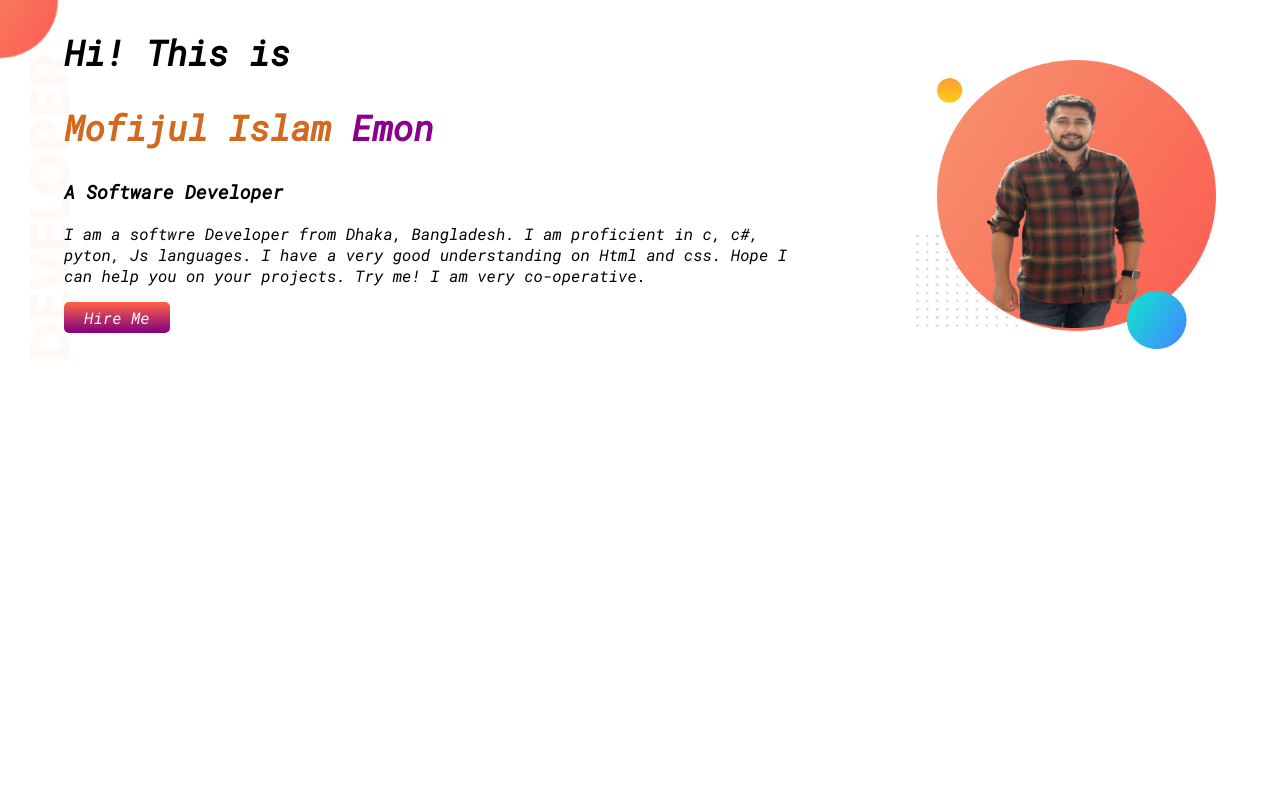
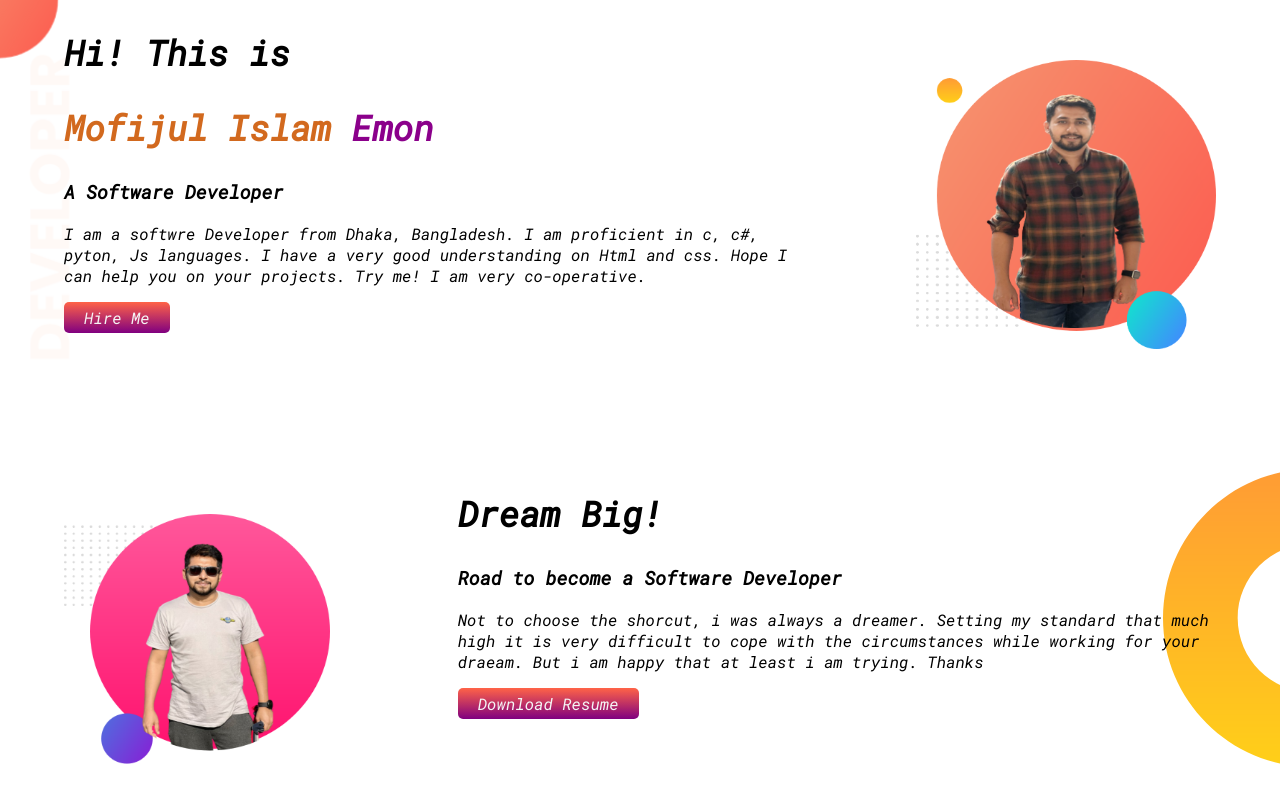
Before and after one commit to this-is-emon/developer-portfolio, a plain HTML site: page index.html in a window 1280 px wide. Drawn offline with Linux system fonts and the light colour scheme.

Commit message:
Added dream-big section

```diff
--- a/index.html
+++ b/index.html
@@ -34,5 +34,20 @@
         <img src="images/emon-bg1.png" alt="myImage1" />
       </div>
     </section>
+    <section class="dream-big">
+      <div class="half-width">
+        <img src="images/emon-bg2.png" alt="myImage2" />
+      </div>
+      <div class="half-width">
+        <h1>Dream Big!</h1>
+        <h3>Road to become a Software Developer</h3>
+        <p>
+          Not to choose the shorcut, i was always a dreamer. Setting my standard that much high
+          it is very difficult to cope with the circumstances while working for your draeam. But
+          i am happy that at least i am trying. Thanks<br><br>
+          <a class="link-button" target="_blank" href="###">Download Resume</a>
+        </p>
+      </div>
+    </section>
   </body>
 </html>
--- a/style.css
+++ b/style.css
@@ -13,6 +13,7 @@ h1 {
 }
 section {
   display: flex;
+  margin-bottom: 100px;
 }
 .half-width {
   display: 50%;
@@ -36,3 +37,8 @@ section {
   background-image: url(images/top-banner.png);
   background-repeat: no-repeat;
 }
+.dream-big{
+  background-image: url(images/dream-bg.png);
+  background-repeat: no-repeat;
+  background-position: right;
+}
```
